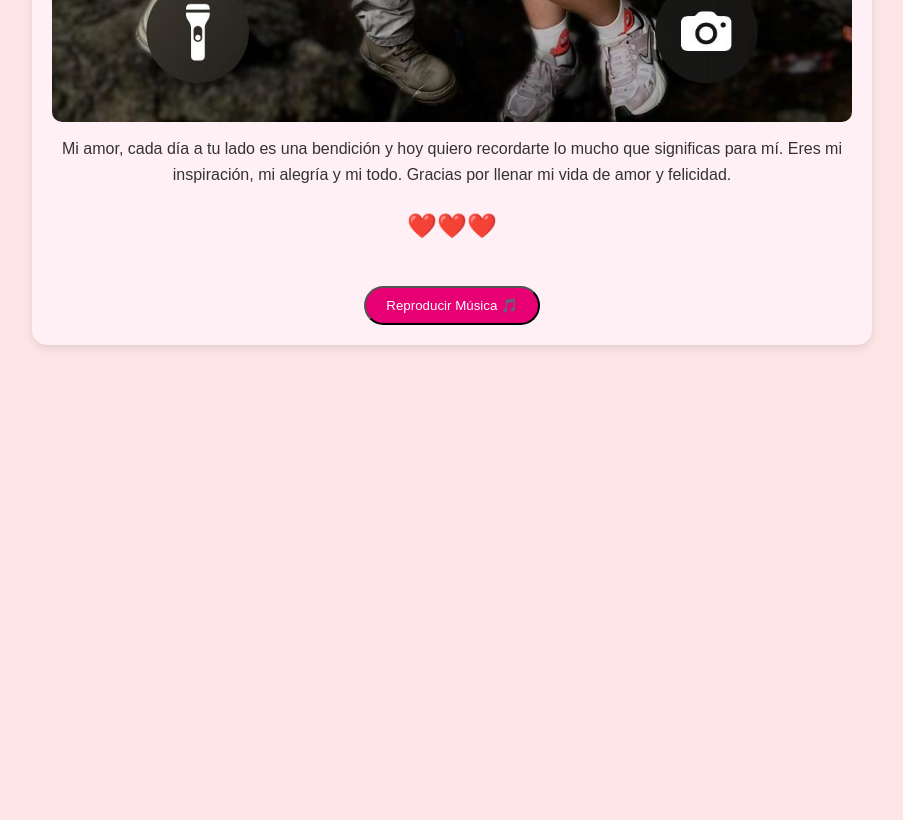
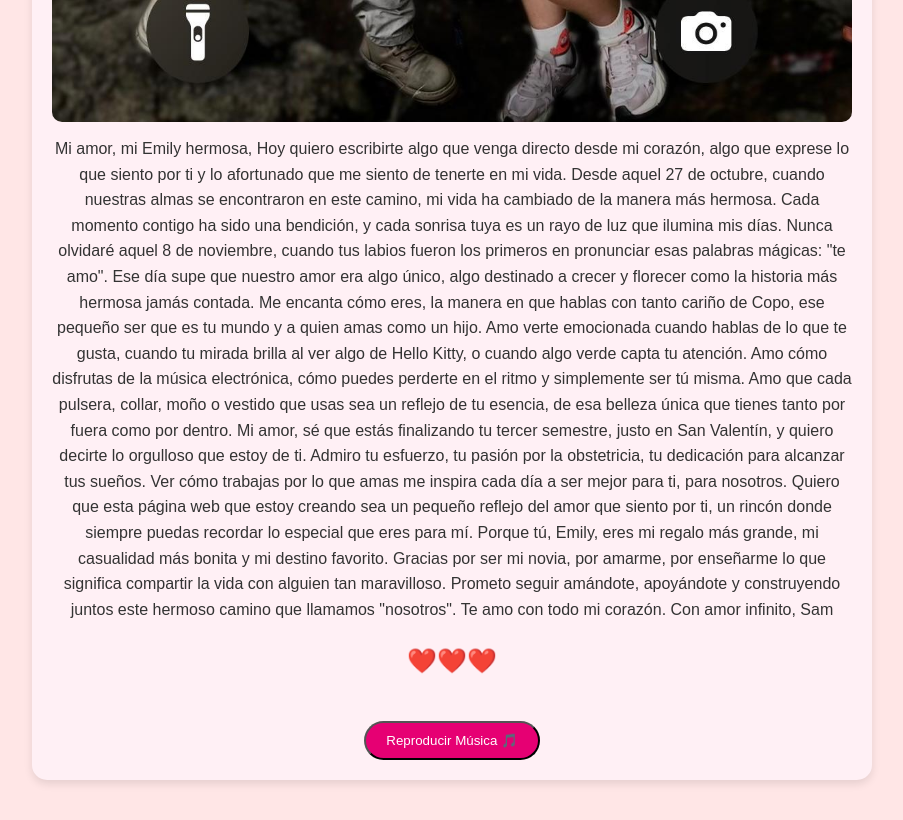
Before and after one commit to SamlionSADG45/san-valentin, a plain HTML site: page index.html in a window 1280 px wide. Shown: the part 1280-2100 px from the top of the page, without its empty margins (188-1091 px from the left). Before the commit the page ends 1665 px from the top, so only its background shows below. Drawn offline with Linux system fonts and the light colour scheme.

Commit message:
Update index.html

```diff
--- a/index.html
+++ b/index.html
@@ -91,8 +91,24 @@
         <h1>Feliz Día de San Valentín 💖</h1>
         <img src="imagenes/mi-foto.jpg" alt="Nuestra Foto">
         <p>
-            Mi amor, cada día a tu lado es una bendición y hoy quiero recordarte lo mucho que significas para mí.
-            Eres mi inspiración, mi alegría y mi todo. Gracias por llenar mi vida de amor y felicidad.
+            Mi amor, mi Emily hermosa,
+
+Hoy quiero escribirte algo que venga directo desde mi corazón, algo que exprese lo que siento por ti y lo afortunado que me siento de tenerte en mi vida.
+
+Desde aquel 27 de octubre, cuando nuestras almas se encontraron en este camino, mi vida ha cambiado de la manera más hermosa. Cada momento contigo ha sido una bendición, y cada sonrisa tuya es un rayo de luz que ilumina mis días. Nunca olvidaré aquel 8 de noviembre, cuando tus labios fueron los primeros en pronunciar esas palabras mágicas: "te amo". Ese día supe que nuestro amor era algo único, algo destinado a crecer y florecer como la historia más hermosa jamás contada.
+
+Me encanta cómo eres, la manera en que hablas con tanto cariño de Copo, ese pequeño ser que es tu mundo y a quien amas como un hijo. Amo verte emocionada cuando hablas de lo que te gusta, cuando tu mirada brilla al ver algo de Hello Kitty, o cuando algo verde capta tu atención. Amo cómo disfrutas de la música electrónica, cómo puedes perderte en el ritmo y simplemente ser tú misma. Amo que cada pulsera, collar, moño o vestido que usas sea un reflejo de tu esencia, de esa belleza única que tienes tanto por fuera como por dentro.
+
+Mi amor, sé que estás finalizando tu tercer semestre, justo en San Valentín, y quiero decirte lo orgulloso que estoy de ti. Admiro tu esfuerzo, tu pasión por la obstetricia, tu dedicación para alcanzar tus sueños. Ver cómo trabajas por lo que amas me inspira cada día a ser mejor para ti, para nosotros.
+
+Quiero que esta página web que estoy creando sea un pequeño reflejo del amor que siento por ti, un rincón donde siempre puedas recordar lo especial que eres para mí. Porque tú, Emily, eres mi regalo más grande, mi casualidad más bonita y mi destino favorito.
+
+Gracias por ser mi novia, por amarme, por enseñarme lo que significa compartir la vida con alguien tan maravilloso. Prometo seguir amándote, apoyándote y construyendo juntos este hermoso camino que llamamos "nosotros".
+
+Te amo con todo mi corazón.
+
+Con amor infinito,
+Sam
         </p>
         <p class="heart">❤️❤️❤️</p>
         <button class="button" onclick="activarAudio()">Reproducir Música 🎵</button>
```
